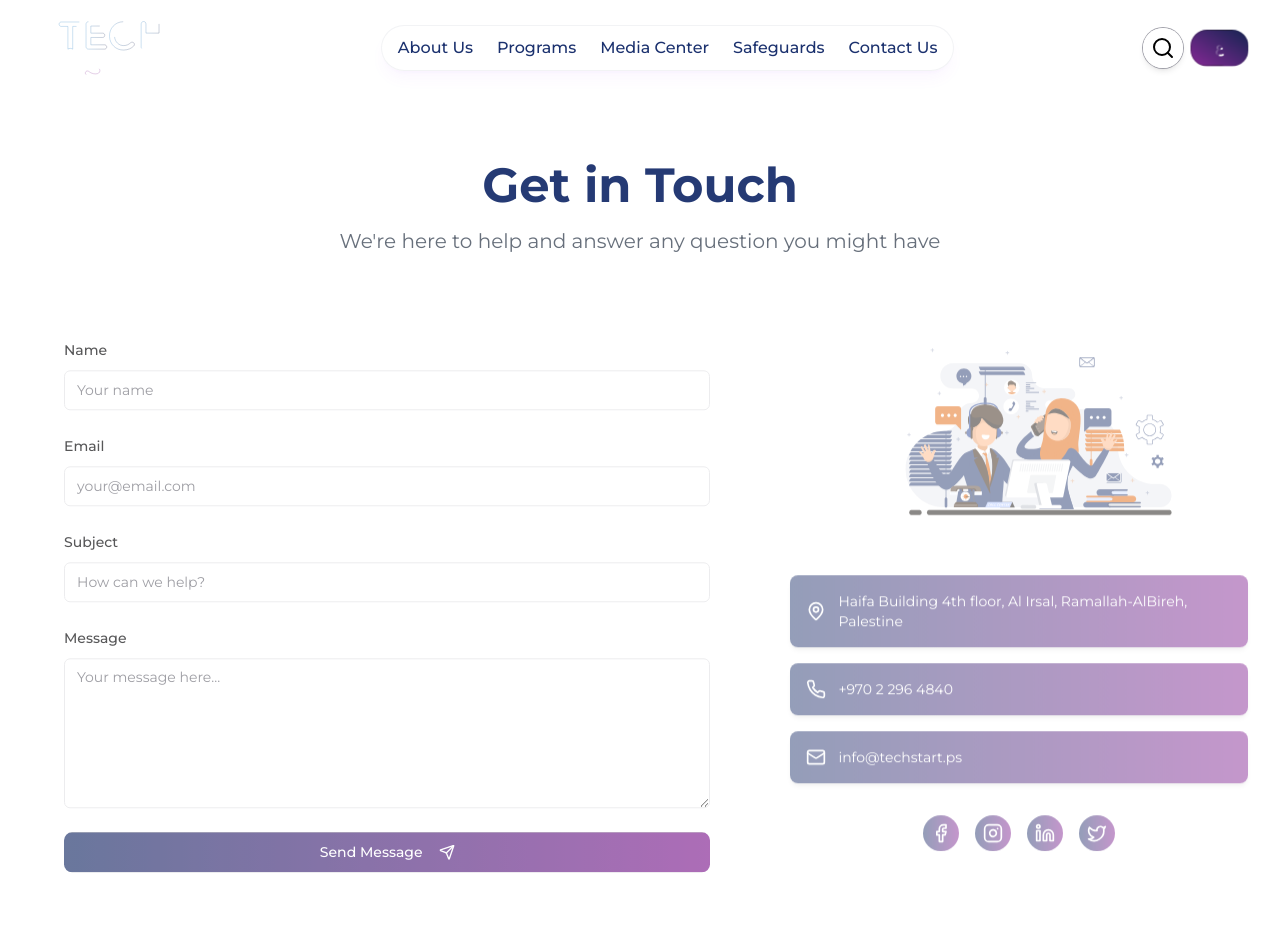
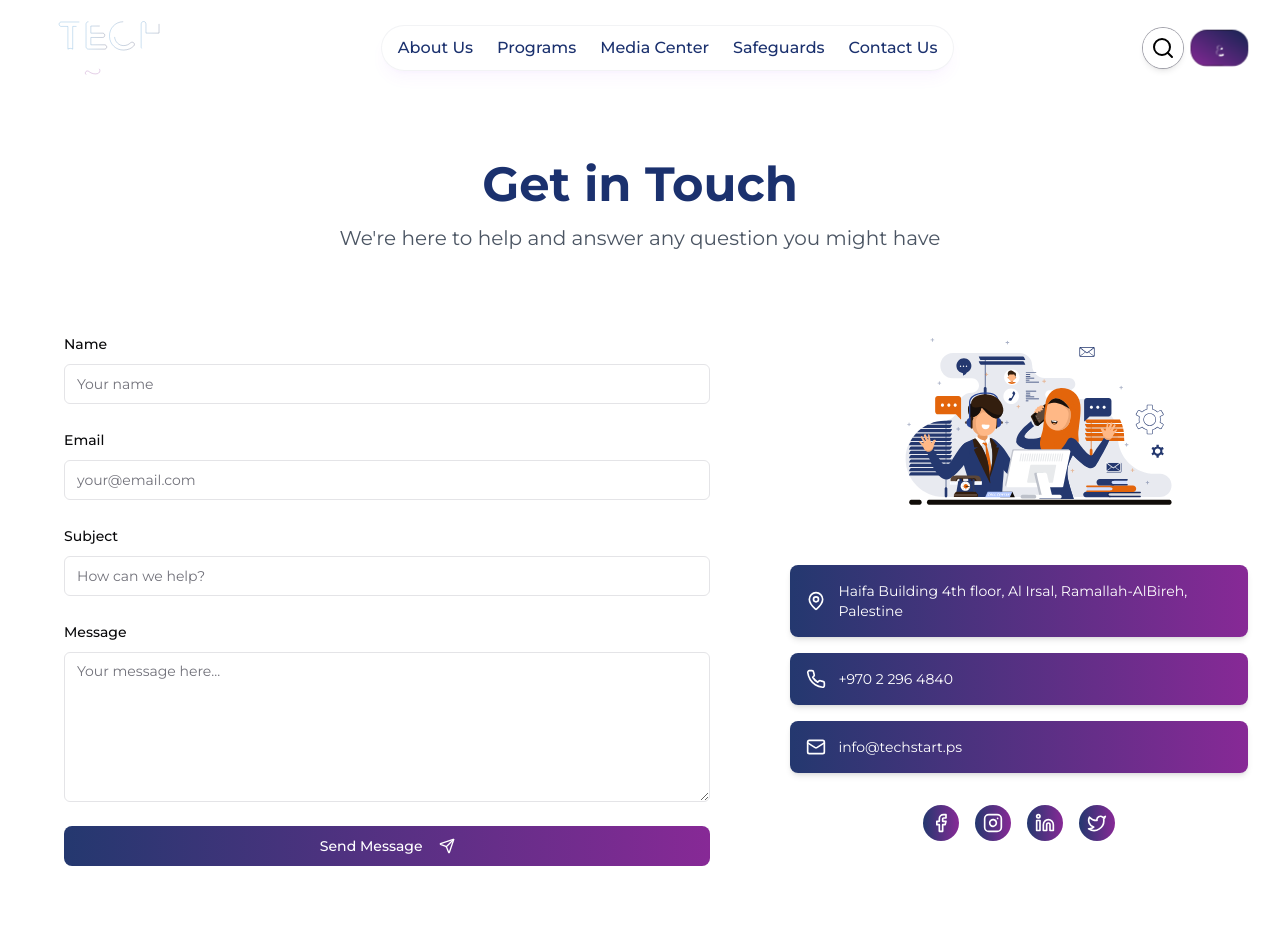
Before and after one commit to MohamadAbuOmar/tech-start, a Next.js app: page /Contact-us in a window 1280 px wide. Shown: the top 952 px of the page. Built offline with nearby package versions, Linux system fonts and the light colour scheme.

Commit message:
Fix page contact us error

```diff
--- /dev/null
+++ b/src/app/(Front)/Contact-us/contact-animation.tsx
@@ -0,0 +1,8 @@
+"use client"
+
+import Lottie from "lottie-react"
+import ContactSvg from "../../../../public/svg/Contact.json"
+
+export function ContactAnimation() {
+  return <Lottie animationData={ContactSvg} loop={true} className="w-full max-w-xs mx-auto" />
+}
--- /dev/null
+++ b/src/app/(Front)/Contact-us/contact-form.tsx
@@ -0,0 +1,142 @@
+/* eslint-disable @typescript-eslint/no-unused-vars */
+"use client";
+
+import { useState } from "react";
+import { useForm } from "react-hook-form";
+import { zodResolver } from "@hookform/resolvers/zod";
+import * as z from "zod";
+import { Button } from "@/components/ui/button";
+import { Input } from "@/components/ui/input";
+import { Textarea } from "@/components/ui/textarea";
+import {
+  Form,
+  FormControl,
+  FormField,
+  FormItem,
+  FormLabel,
+  FormMessage,
+} from "@/components/ui/form";
+import { Send } from "lucide-react";
+import { submitContactForm } from "@/app/actions/pages/contact-actions";
+import { useToast } from "@/hooks/use-toast";
+
+const contactFormSchema = z.object({
+  name: z.string().min(2, "Name must be at least 2 characters"),
+  email: z.string().email("Invalid email address"),
+  subject: z.string().min(5, "Subject must be at least 5 characters"),
+  message: z.string().min(10, "Message must be at least 10 characters"),
+});
+
+type ContactFormValues = z.infer<typeof contactFormSchema>;
+
+export function ContactForm() {
+  const [isSubmitting, setIsSubmitting] = useState(false);
+  const { toast } = useToast();
+
+  const form = useForm<ContactFormValues>({
+    resolver: zodResolver(contactFormSchema),
+    defaultValues: {
+      name: "",
+      email: "",
+      subject: "",
+      message: "",
+    },
+  });
+
+  const onSubmit = async (data: ContactFormValues) => {
+    setIsSubmitting(true);
+    try {
+      await submitContactForm(data);
+      toast({
+        title: "Message sent successfully",
+        description:
+          "Thank you for your submission. We'll get back to you soon!",
+        duration: 5000,
+        className: "bg-gradient-to-r from-[#24386F] to-[#872996] text-white",
+      });
+      form.reset();
+    } catch (error) {
+      toast({
+        title: "An error occurred",
+        description: "Please try again",
+        variant: "destructive",
+      });
+    } finally {
+      setIsSubmitting(false);
+    }
+  };
+
+  return (
+    <Form {...form}>
+      <form
+        onSubmit={form.handleSubmit(onSubmit)}
+        className="space-y-6 rounded-lg p-8"
+      >
+        <FormField
+          control={form.control}
+          name="name"
+          render={({ field }) => (
+            <FormItem>
+              <FormLabel>Name</FormLabel>
+              <FormControl>
+                <Input placeholder="Your name" {...field} />
+              </FormControl>
+              <FormMessage />
+            </FormItem>
+          )}
+        />
+        <FormField
+          control={form.control}
+          name="email"
+          render={({ field }) => (
+            <FormItem>
+              <FormLabel>Email</FormLabel>
+              <FormControl>
+                <Input type="email" placeholder="your@email.com" {...field} />
+              </FormControl>
+              <FormMessage />
+            </FormItem>
+          )}
+        />
+        <FormField
+          control={form.control}
+          name="subject"
+          render={({ field }) => (
+            <FormItem>
+              <FormLabel>Subject</FormLabel>
+              <FormControl>
+                <Input placeholder="How can we help?" {...field} />
+              </FormControl>
+              <FormMessage />
+            </FormItem>
+          )}
+        />
+        <FormField
+          control={form.control}
+          name="message"
+          render={({ field }) => (
+            <FormItem>
+              <FormLabel>Message</FormLabel>
+              <FormControl>
+                <Textarea
+                  placeholder="Your message here..."
+                  className="min-h-[150px]"
+                  {...field}
+                />
+              </FormControl>
+              <FormMessage />
+            </FormItem>
+          )}
+        />
+        <Button
+          type="submit"
+          className="w-full bg-gradient-to-r from-[#24386F] to-[#872996] hover:from-[#1c2d59] hover:to-[#6e217a] text-white rounded-lg py-3 transition-all duration-300"
+          disabled={isSubmitting}
+        >
+          {isSubmitting ? "Sending..." : "Send Message"}
+          <Send className="ml-2 h-4 w-4" />
+        </Button>
+      </form>
+    </Form>
+  );
+}
--- a/src/app/(Front)/Contact-us/page.tsx
+++ b/src/app/(Front)/Contact-us/page.tsx
@@ -1,6 +1,50 @@
-import ContactPage from "@/components/Contact-us/contact-page";
-import React from "react";
+import { MapPin, Phone, Mail } from "lucide-react";
+import { ContactForm } from "./contact-form";
+import { ContactAnimation } from "./contact-animation";
+import { SocialLinks } from "./social-links";
 
-export default function page() {
-  return <ContactPage />;
+export default function ContactPage() {
+  return (
+    <div className="min-h-screen bg-white py-16 px-4 sm:px-6 lg:px-8">
+      <div className="max-w-screen-xl mx-auto">
+        <h1 className="text-4xl sm:text-5xl font-bold text-center mb-4">
+          <span className="bg-clip-text text-transparent bg-gradient-to-r from-[#1b316e] to-[#1b316e]">
+            Get in Touch
+          </span>
+        </h1>
+        <p className="text-lg sm:text-xl text-center text-gray-600 mb-12">
+          We&apos;re here to help and answer any question you might have
+        </p>
+
+        <div className="grid grid-cols-1 lg:grid-cols-5 gap-12 items-start">
+          <div className="lg:col-span-3 space-y-8">
+            <ContactForm />
+          </div>
+
+          <div className="lg:col-span-2 space-y-8">
+            <ContactAnimation />
+            <div className="space-y-4">
+              {[
+                {
+                  icon: MapPin,
+                  text: "Haifa Building 4th floor, Al Irsal, Ramallah-AlBireh, Palestine",
+                },
+                { icon: Phone, text: "+970 2 296 4840" },
+                { icon: Mail, text: "info@techstart.ps" },
+              ].map((item, index) => (
+                <div
+                  key={index}
+                  className="flex items-center p-4 bg-gradient-to-r from-[#24386F] to-[#872996] text-white rounded-lg shadow-md"
+                >
+                  <item.icon className="w-5 h-5 mr-3 flex-shrink-0" />
+                  <span className="text-sm">{item.text}</span>
+                </div>
+              ))}
+            </div>
+            <SocialLinks />
+          </div>
+        </div>
+      </div>
+    </div>
+  );
 }
--- /dev/null
+++ b/src/app/(Front)/Contact-us/social-links.tsx
@@ -0,0 +1,28 @@
+"use client"
+
+import { motion } from "framer-motion"
+import { Facebook, Instagram, Linkedin, Twitter } from "lucide-react"
+
+export function SocialLinks() {
+  return (
+    <div className="flex justify-center space-x-4">
+      {[
+        { icon: Facebook, label: "Facebook" },
+        { icon: Instagram, label: "Instagram" },
+        { icon: Linkedin, label: "LinkedIn" },
+        { icon: Twitter, label: "Twitter" },
+      ].map((social) => (
+        <motion.a
+          key={social.label}
+          href="#"
+          className="p-2 bg-gradient-to-r from-[#24386F] to-[#872996] text-white rounded-full hover:from-[#1c2d59] hover:to-[#6e217a] transition-all duration-300"
+          aria-label={social.label}
+          whileHover={{ scale: 1.1 }}
+          whileTap={{ scale: 0.9 }}
+        >
+          <social.icon className="w-5 h-5" />
+        </motion.a>
+      ))}
+    </div>
+  )
+}
```
